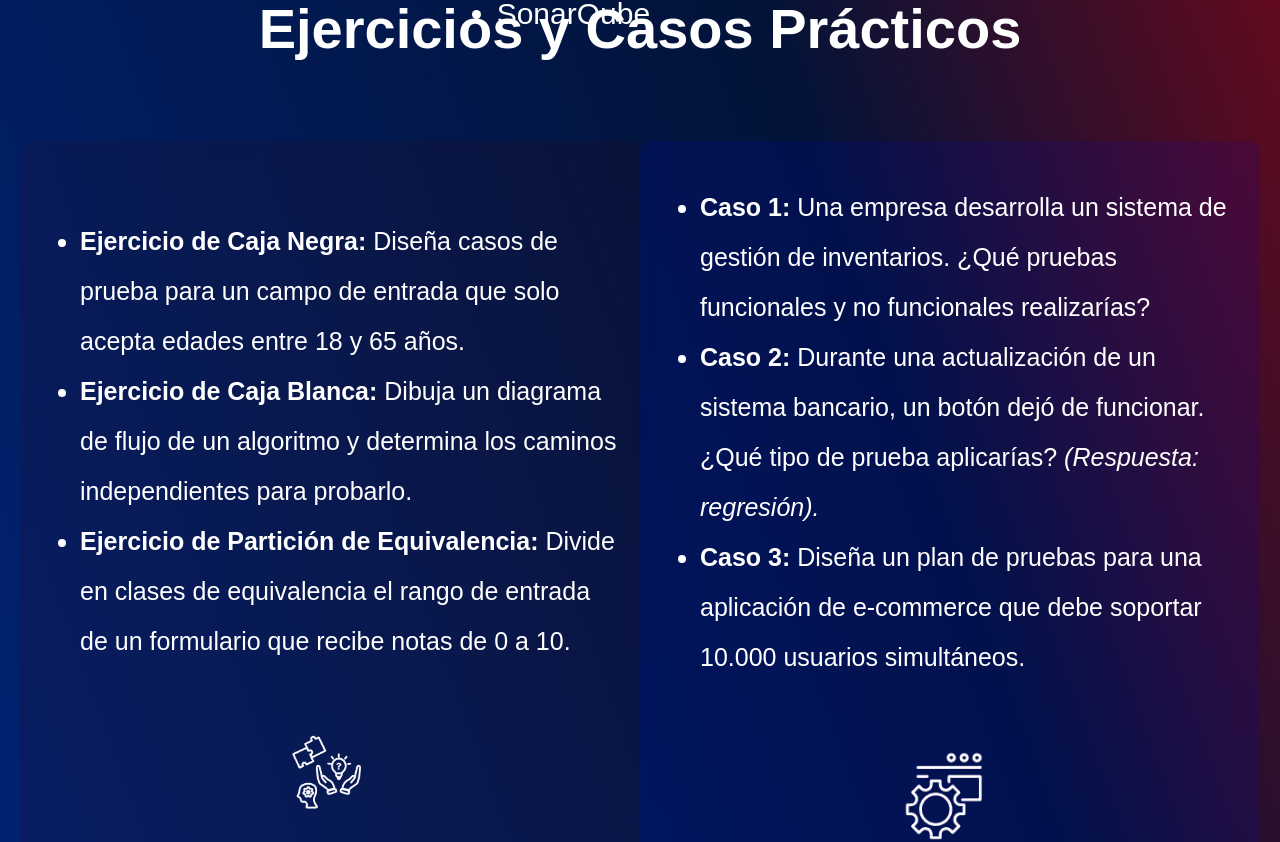
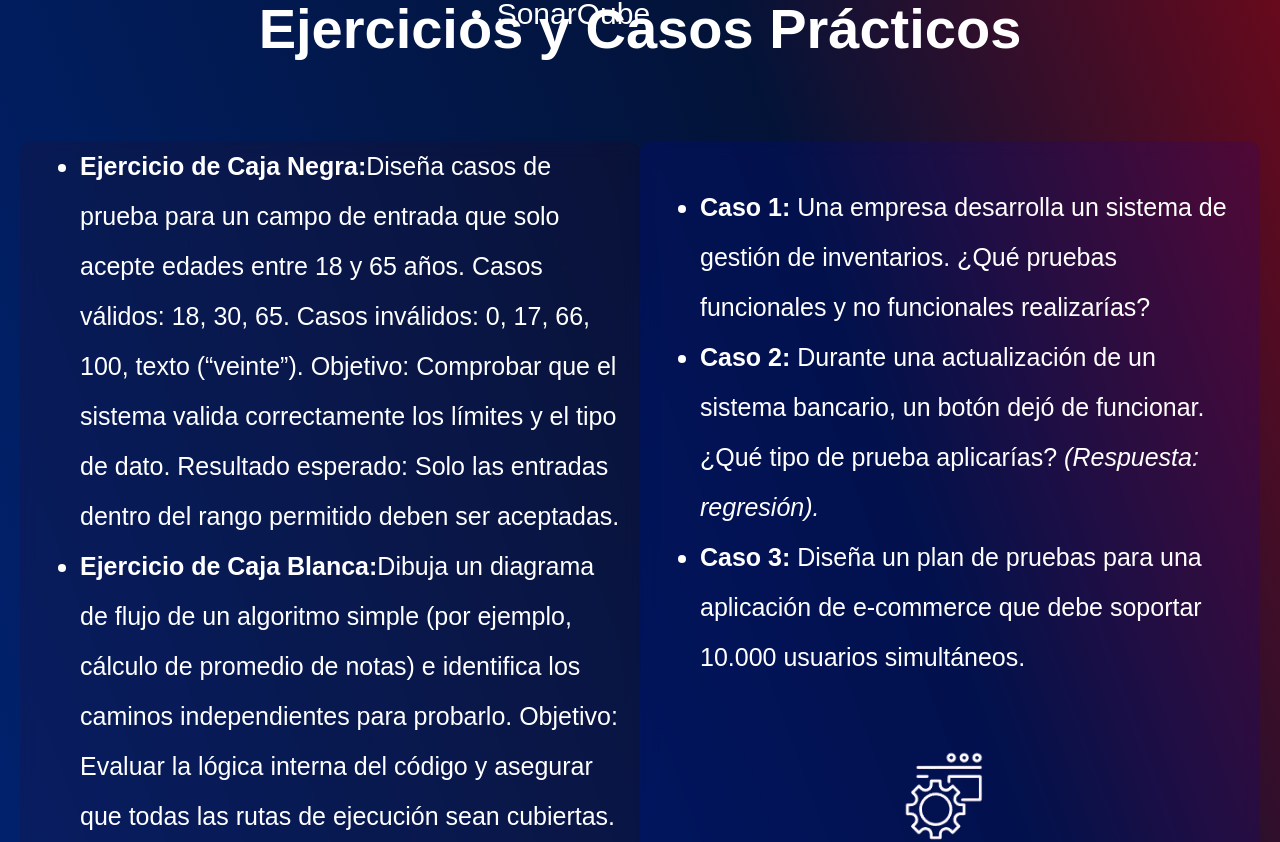
Before and after one commit to GastooCom/P-gina-Funcional-Prototipos, a React (Create React App) app in the folder proyecto_sgc/: page /recursosaprendizaje in a window 1280 px wide. Shown: the part 4584-5426 px from the top of the page. Built offline with nearby package versions, Linux system fonts and the light colour scheme.

Commit message:
Subiendo contenido nuevo a Recursos y Aprendizaje

```diff
--- a/proyecto_sgc/src/components/RecursosAprendizaje.jsx
+++ b/proyecto_sgc/src/components/RecursosAprendizaje.jsx
@@ -286,18 +286,32 @@ const RecursosAprendizaje = () => {
         <div className="ejercicioscasos-div1">
             <ul>
             <li>
-              <strong>Ejercicio de Caja Negra:</strong> Diseña casos de prueba
-              para un campo de entrada que solo acepta edades entre 18 y 65 años.
+              <strong>Ejercicio de Caja Negra:</strong>
+              Diseña casos de prueba para un campo de entrada que solo acepte edades entre 18 y 65 años.
+              Casos válidos: 18, 30, 65.
+
+              Casos inválidos: 0, 17, 66, 100, texto (“veinte”).
+
+              Objetivo: Comprobar que el sistema valida correctamente los límites y el tipo de dato.
+
+              Resultado esperado: Solo las entradas dentro del rango permitido deben ser aceptadas.
             </li>
             <li>
-              <strong>Ejercicio de Caja Blanca:</strong> Dibuja un diagrama de
-              flujo de un algoritmo y determina los caminos independientes para
-              probarlo.
-            </li>
+              <strong>Ejercicio de Caja Blanca:</strong>
+              Dibuja un diagrama de flujo de un algoritmo simple (por ejemplo, cálculo de promedio de notas) e identifica los caminos independientes para probarlo.
+
+              Objetivo: Evaluar la lógica interna del código y asegurar que todas las rutas de ejecución sean cubiertas.
+
+              Pruebas recomendadas: condiciones IF/ELSE, bucles y posibles errores de división por cero.             </li>
             <li>
-              <strong>Ejercicio de Partición de Equivalencia:</strong> Divide en
-              clases de equivalencia el rango de entrada de un formulario que
-              recibe notas de 0 a 10.
+              <strong>Ejercicio de Partición de Equivalencia:</strong>
+              Divide en clases de equivalencia el rango de entrada de un formulario que recibe notas de 0 a 10.
+
+              Clases válidas: 0–10 (numéricos).
+
+              Clases inválidas: menores que 0, mayores que 10, valores alfabéticos.
+
+              Objetivo: Reducir el número de pruebas necesarias sin perder cobertura funcional.
             </li>
           </ul>
            <div className="imagenr">
--- a/proyecto_sgc/src/css/RecursosAprendizaje.css
+++ b/proyecto_sgc/src/css/RecursosAprendizaje.css
@@ -2,7 +2,7 @@
   background: linear-gradient(70deg, #002271,#031338, #cd0000, #ffffff);
   color: white;
   font-family: Arial, sans-serif;
-  min-height:400vh;
+  height:700vh;
   padding: 20px;
 }
 
@@ -227,7 +227,7 @@
 
 .ejercicioscasos-div1{
   width: 650px;
-  height: 700px;
+  height: 1300px;
   border-radius: 12px;
   padding: 20px;
   line-height: 2;
```
